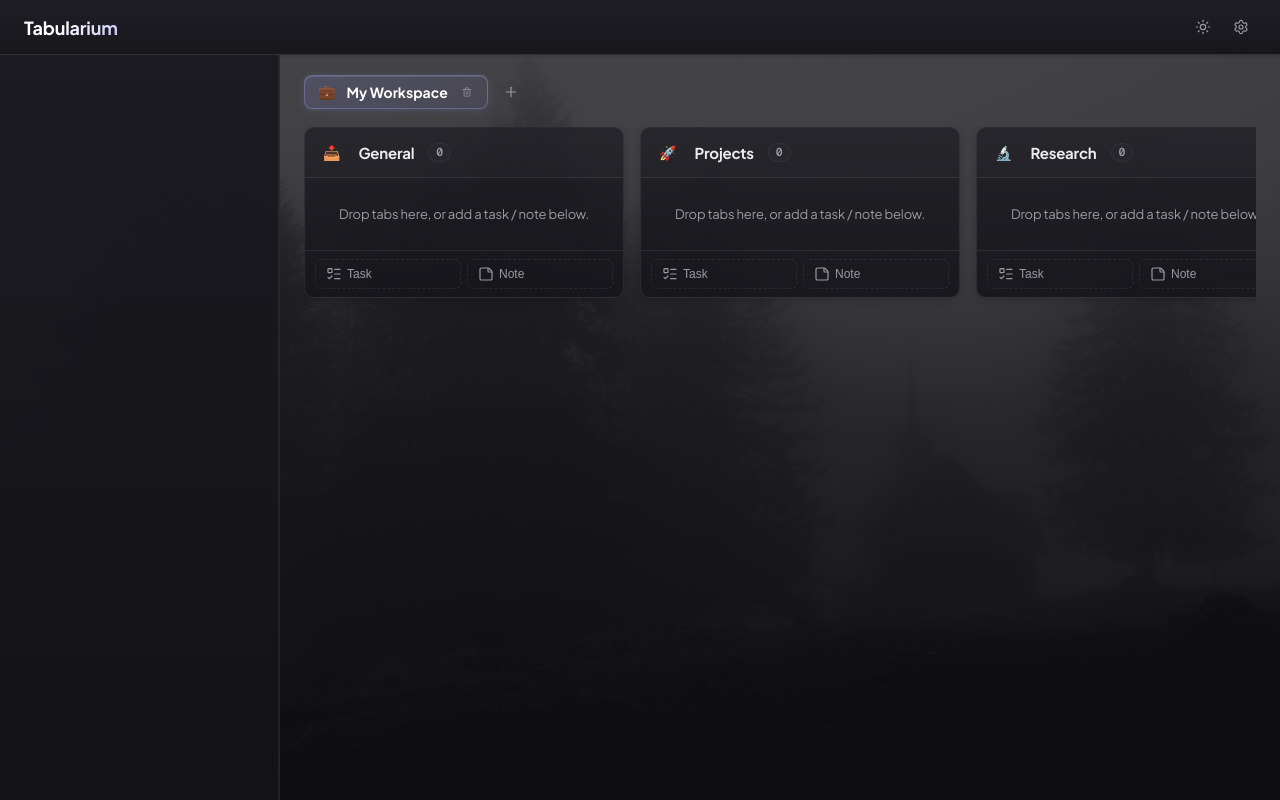
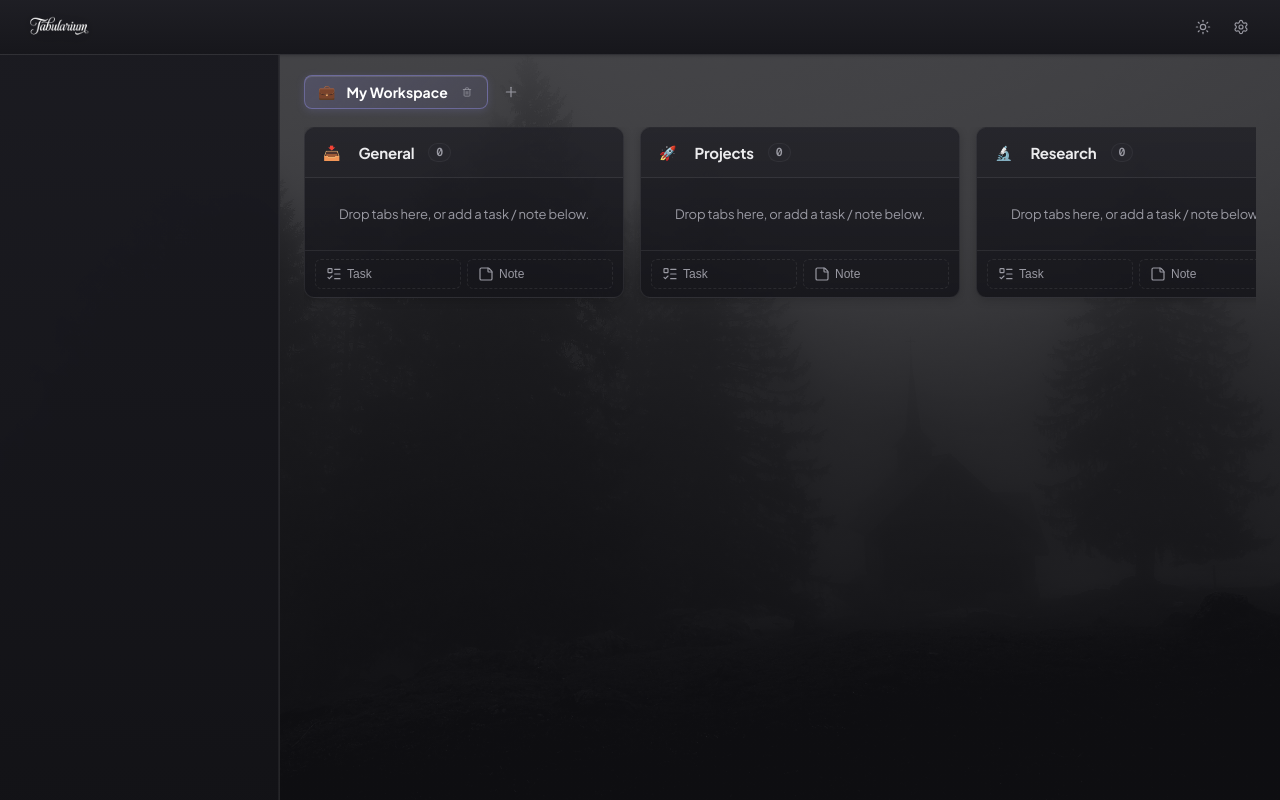
Before and after one commit to BaryuH/Tabularium, a website built with Vite: page index.html in a window 1280 px wide. Built offline with nearby package versions, Linux system fonts and the light colour scheme; no server answers.

Commit message:
feat(brand): replace plain text Tabularium with artistic transparent logo typography

```diff
--- a/src/main.ts
+++ b/src/main.ts
@@ -27,7 +27,9 @@ window.addEventListener('unhandledrejection', (event) => {
 const LAYOUT = `
   <div class="layout">
     <header class="brand header">
-      <span class="brand__name">Tabularium</span>
+      <div class="brand__logo-wrap">
+        <img src="/tabularium.png" alt="Tabularium" class="brand__logo-img" height="38" />
+      </div>
       <div class="brand__actions">
         <button id="theme-toggle" class="icon-btn theme-toggle" title="Toggle theme"></button>
         <button id="settings-btn" class="icon-btn settings-trigger" title="Settings">${iconGear}</button>
--- a/src/styles.css
+++ b/src/styles.css
@@ -150,7 +150,8 @@ body.has-no-wallpaper {
   display: flex;
   align-items: center;
   gap: 12px;
-  padding: 12px 24px;
+  padding: 8px 24px;
+  min-height: 52px;
   background: var(--topbar-bg, var(--surface));
   border-bottom: 1px solid var(--border);
   box-shadow: 0 1px 3px rgba(0, 0, 0, 0.18);
@@ -164,13 +165,27 @@ body.has-no-wallpaper {
   gap: 8px;
 }
 
-.brand__name {
-  font-size: 18px;
-  font-weight: 700;
-  letter-spacing: -0.01em;
-  background: var(--brand-gradient, var(--text));
-  -webkit-background-clip: text;
-  -webkit-text-fill-color: transparent;
+.brand__logo-wrap {
+  display: flex;
+  align-items: center;
+}
+
+.brand__logo-img {
+  height: 38px;
+  width: auto;
+  max-width: 200px;
+  object-fit: contain;
+  display: block;
+  filter: drop-shadow(0 2px 6px rgba(0, 0, 0, 0.25));
+  transition: transform 0.2s ease, filter 0.2s ease;
+}
+
+.brand__logo-img:hover {
+  transform: scale(1.02);
+}
+
+:root[data-theme="dark"] .brand__logo-img {
+  filter: drop-shadow(0 2px 8px rgba(0, 0, 0, 0.45)) brightness(1.1);
 }
 
 .sidebar {
```
Also changed, not shown: public/tabularium.png (added), tabularium.png (added).
